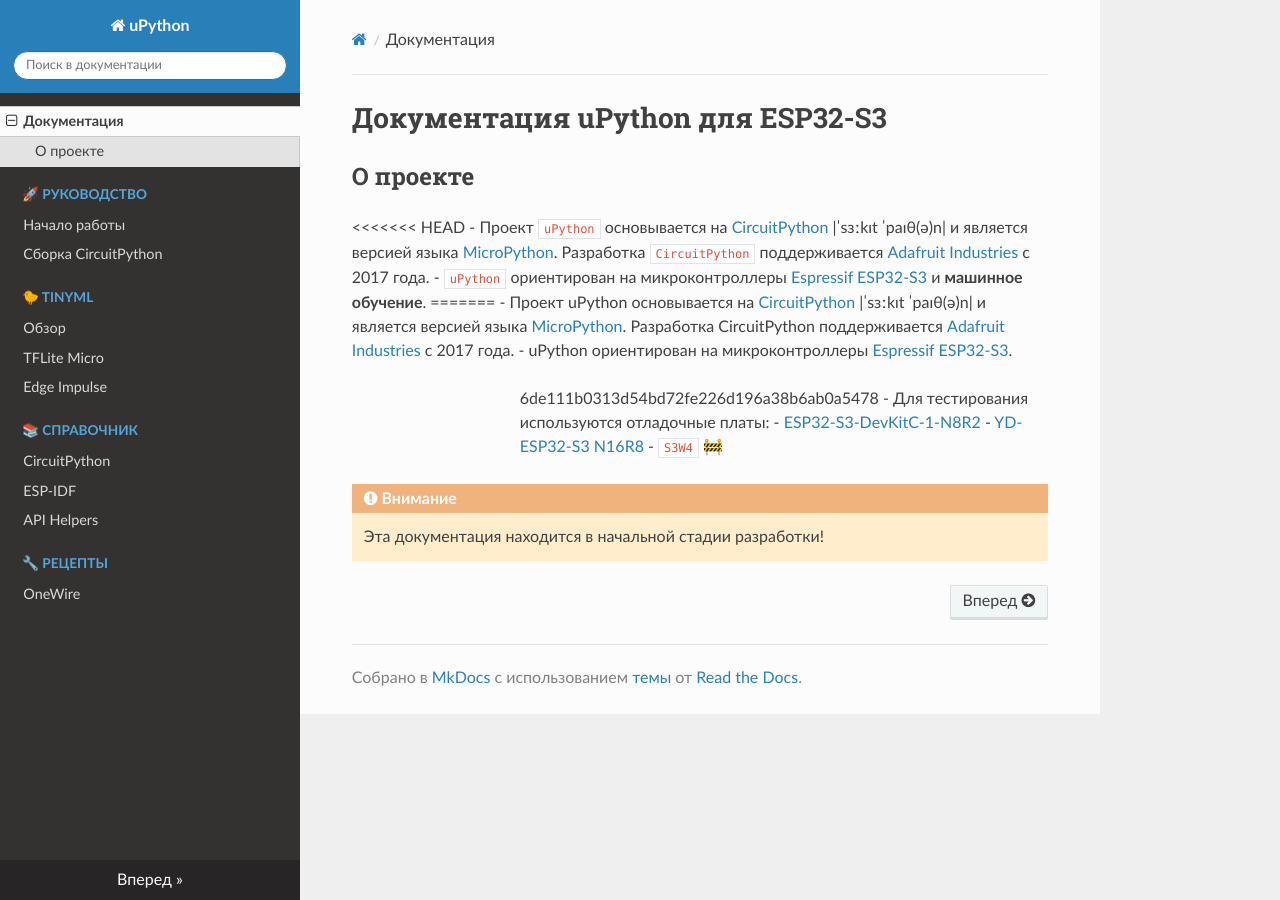
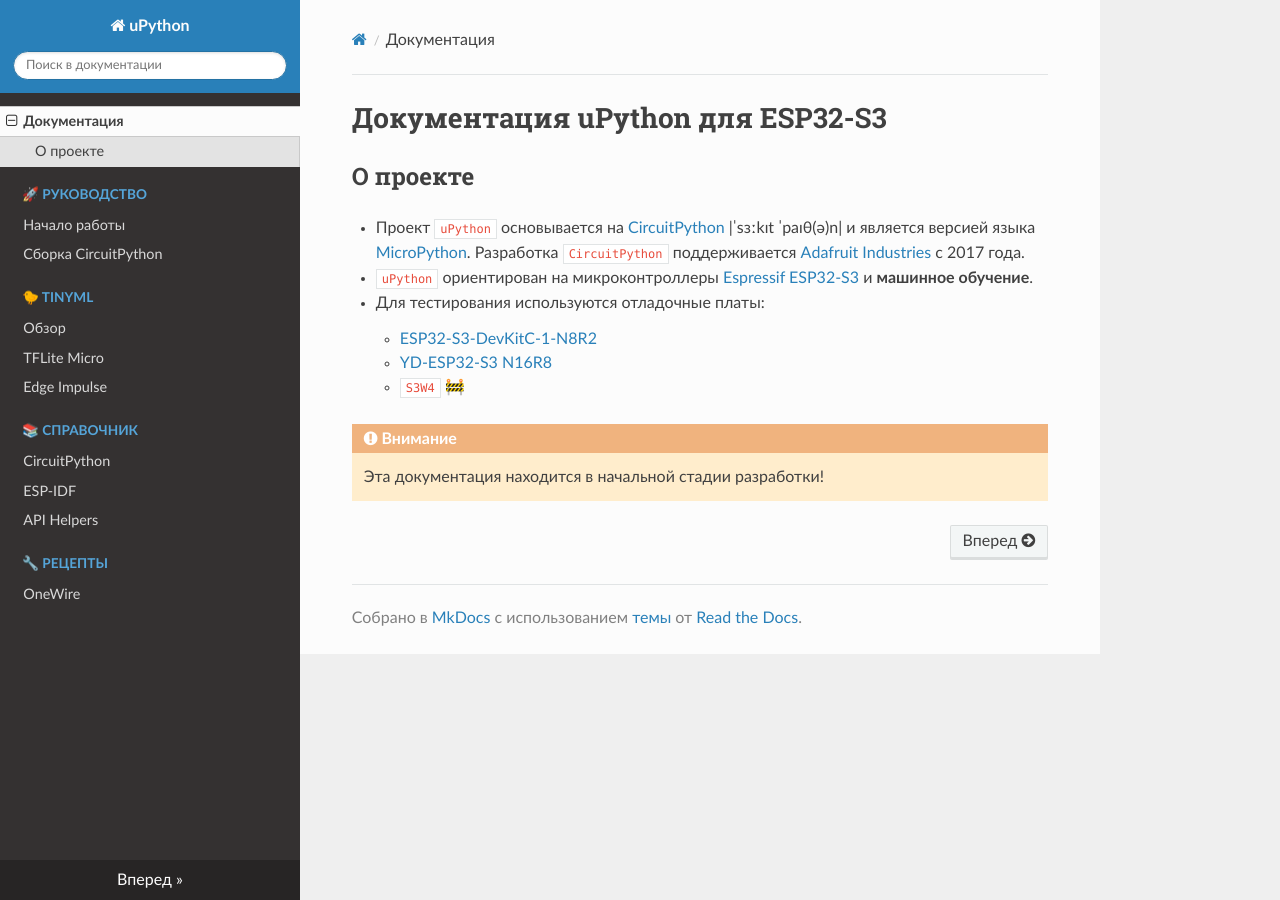
Before and after one commit to akhud78/upython, an MkDocs documentation site: the page built from docs/index.md, in a window 1280 px wide. Built offline with MkDocs 1.6.1, drawn with Linux system fonts in a browser that asks for light colours; nearby versions of some CDN libraries.

Commit message:
Resolved merge conflict

```diff
--- a/docs/index.md
+++ b/docs/index.md
@@ -2,13 +2,9 @@
 
 ## О проекте
 
-<<<<<<< HEAD
 - Проект `uPython` основывается на [CircuitPython](https://docs.circuitpython.org/en/latest/README.html) |ˈsɜːkɪt ˈpaɪθ(ə)n| и является версией языка [MicroPython](https://docs.micropython.org/en/latest/). Разработка `CircuitPython` поддерживается [Adafruit Industries](https://en.wikipedia.org/wiki/Adafruit_Industries) с 2017 года.
 - `uPython` ориентирован на микроконтроллеры [Espressif ESP32-S3](https://www.espressif.com/en/products/socs/esp32-s3) и **машинное обучение**.
-=======
-- Проект uPython основывается на [CircuitPython](https://docs.circuitpython.org/en/latest/README.html) |ˈsɜːkɪt ˈpaɪθ(ə)n| и является версией языка [MicroPython](https://docs.micropython.org/en/latest/). Разработка CircuitPython поддерживается [Adafruit Industries](https://en.wikipedia.org/wiki/Adafruit_Industries) с 2017 года.
-- uPython ориентирован на микроконтроллеры [Espressif ESP32-S3](https://www.espressif.com/en/products/socs/esp32-s3).
->>>>>>> 6de111b0313d54bd72fe226d196a38b6ab0a5478
+
 - Для тестирования используются отладочные платы:
     - [ESP32-S3-DevKitC-1-N8R2](https://circuitpython.org/board/espressif_esp32s3_devkitc_1_n8r2/)
     - [YD-ESP32-S3 N16R8](https://circuitpython.org/board/yd_esp32_s3_n16r8/)
```
Also changed, not shown: docs/guide/cpy_start.md (+0 -4 lines).
